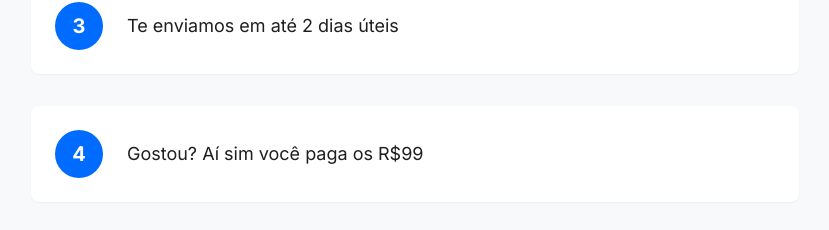
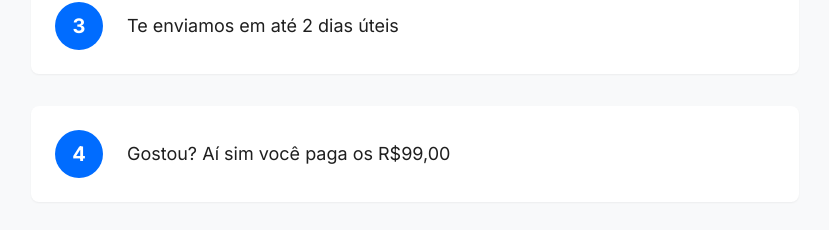
Before and after one commit to MarceloZanattoEFSM/eufacoseusite, a React (Vite) app: page / in a window 1280 px wide. Shown: the part 2243-2473 px from the top of the page, without its empty margins (225-1054 px from the left). Built offline with nearby package versions, Linux system fonts and the light colour scheme.

Commit message:
Fix: Update currency format
Update the currency format from R$99 to R$99,00.

```diff
--- a/src/components/HowItWorksSection.tsx
+++ b/src/components/HowItWorksSection.tsx
@@ -17,7 +17,7 @@ const HowItWorksSection = () => {
     },
     {
       number: 4,
-      text: "Gostou? Aí sim você paga os R$99"
+      text: "Gostou? Aí sim você paga os R$99,00"
     },
     {
       number: 5,
```
